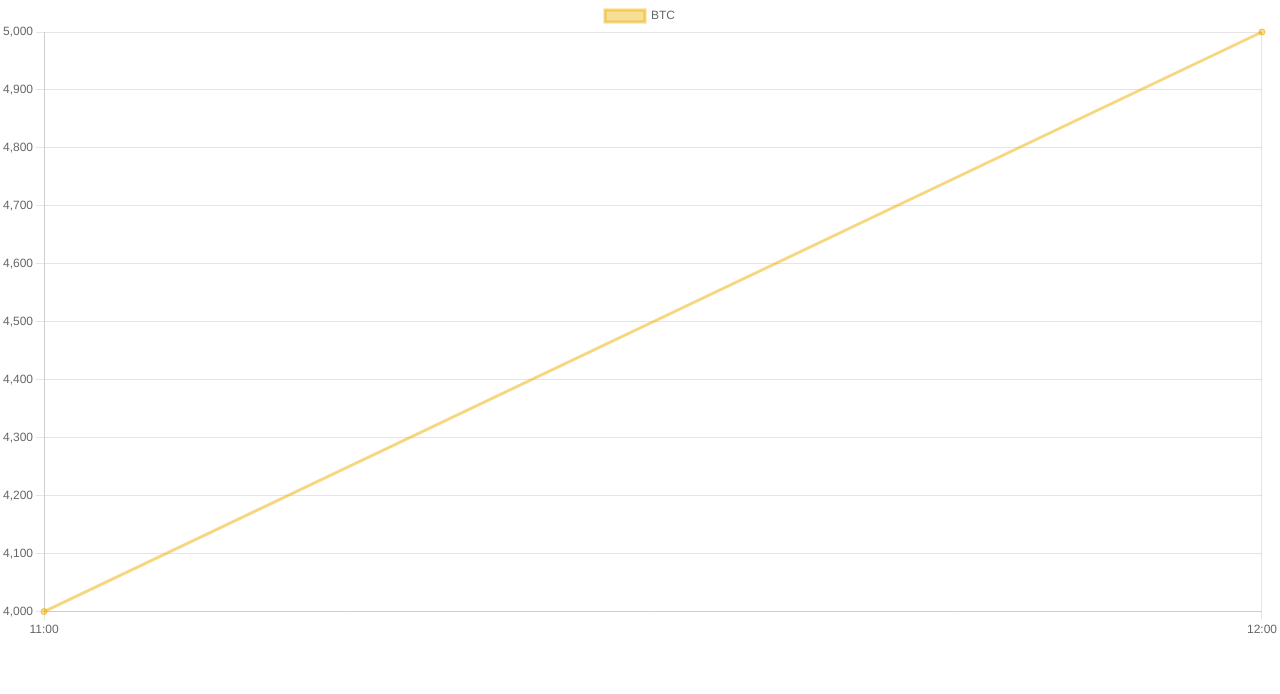
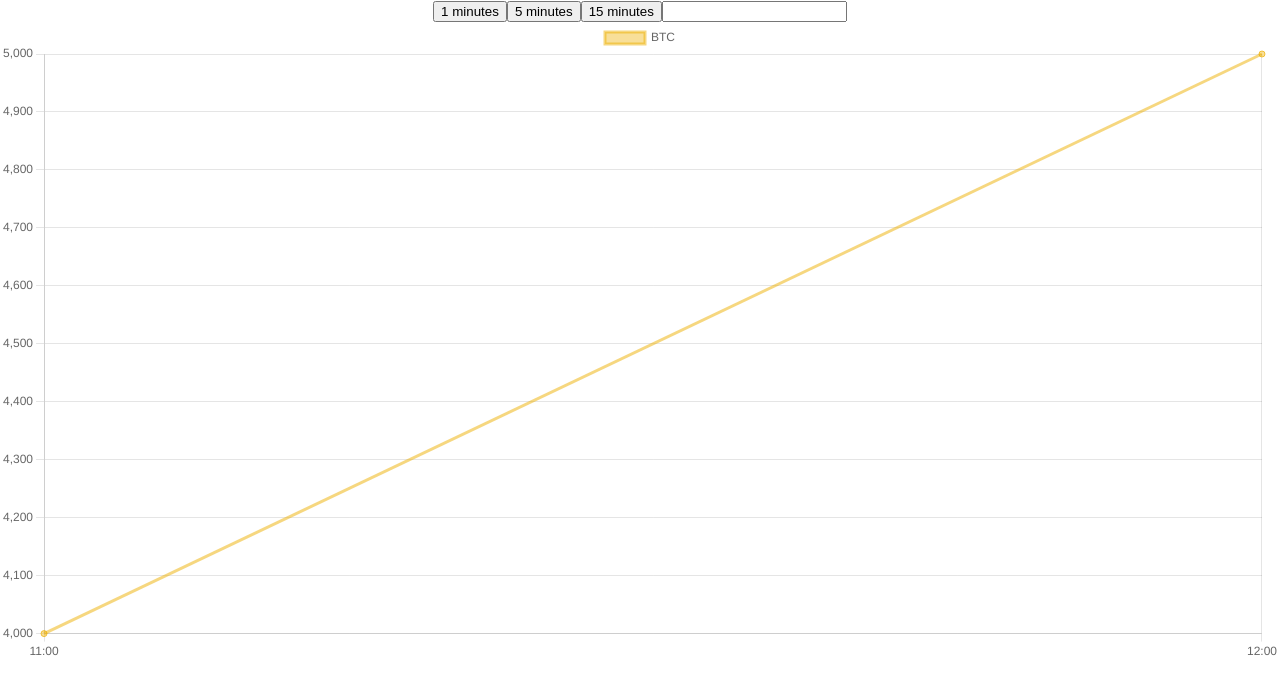
Before and after one commit to IlyaKrapivnoy/react_chart_app, a React (Create React App) app: page / in a window 1280 px wide. Shown: the top 694 px of the page. Built offline with nearby package versions, Linux system fonts and the light colour scheme.

Commit message:
add btns

```diff
--- a/src/App.js
+++ b/src/App.js
@@ -1,7 +1,10 @@
 import './App.css';
 import { Line } from 'react-chartjs-2';
+import { useState } from 'react';
 
 function App() {
+    const [num, setNum] = useState(15);
+
     const data = {
         labels: ['11:00', '12:00'],
         datasets: [
@@ -15,8 +18,28 @@ function App() {
         ],
     };
 
+    const fetchData = (time) => {
+        // fetch data from redux using time
+    };
+
     return (
         <div className='App'>
+            <div className='btns-wrapper'>
+                <button onClick={() => fetchData('1 minutes')}>
+                    1 minutes
+                </button>
+                <button onClick={() => fetchData('5 minutes')}>
+                    5 minutes
+                </button>
+                <button onClick={() => fetchData('15 minutes')}>
+                    15 minutes
+                </button>
+                <input
+                    onChange={(e) => {
+                        setNum(e.target.value);
+                    }}
+                />
+            </div>
             <Line data={data} />
         </div>
     );
```
